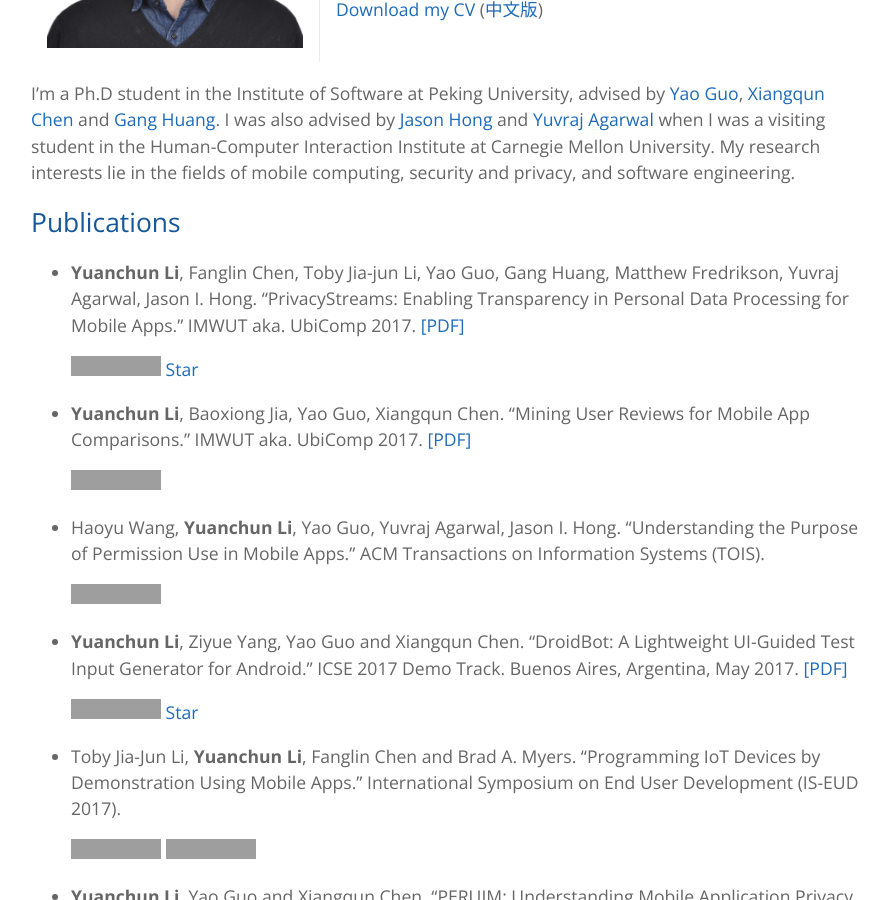
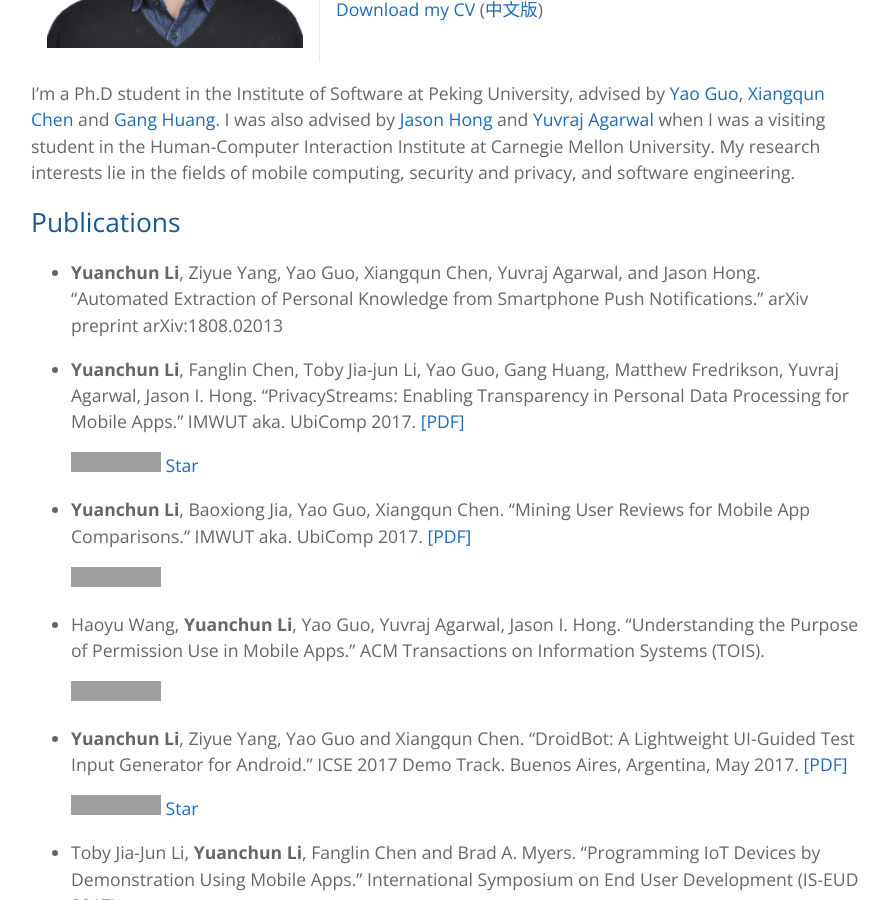
Before and after one commit to yuanchun-li/yuanchun-li.github.io, a Jekyll site: the page built from index.md, in a window 1280 px wide and 900 px high, scrolled down 312 px, cut to the strip 0-900 px from the top of the window. Shown: the whole strip, without its empty margins (193-1082 px from the left). Built offline with Jekyll 4.4.1, drawn with Linux system fonts in a browser that asks for light colours; grey boxes are pictures that could not be loaded.

Commit message:
update CV

```diff
--- a/index.md
+++ b/index.md
@@ -30,6 +30,8 @@ My research interests lie in the fields of mobile computing, security and privac
 
 
 ## Publications
+
+- **Yuanchun Li**, Ziyue Yang, Yao Guo, Xiangqun Chen, Yuvraj Agarwal, and Jason Hong. "Automated Extraction of Personal Knowledge from Smartphone Push Notifications." arXiv preprint arXiv:1808.02013
 
 - **Yuanchun Li**, Fanglin Chen, Toby Jia-jun Li, Yao Guo, Gang Huang, Matthew Fredrikson, Yuvraj Agarwal, Jason I. Hong. "PrivacyStreams: Enabling Transparency in Personal Data Processing for Mobile Apps." IMWUT aka. UbiComp 2017. [[PDF]]({{site.baseurl}}/static/files/UbiComp2017_PrivacyStreams.pdf)
 
```
Also changed, not shown: 2 other files.
